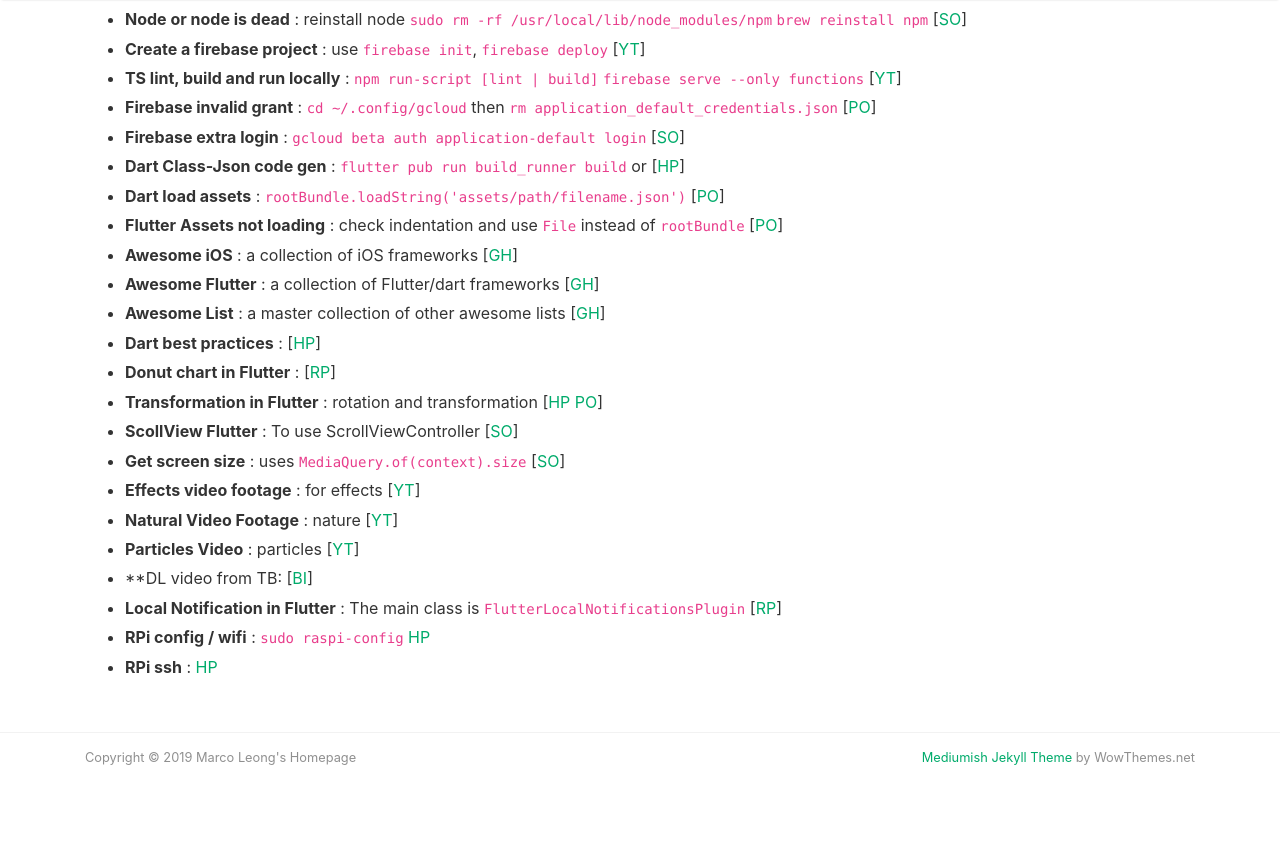
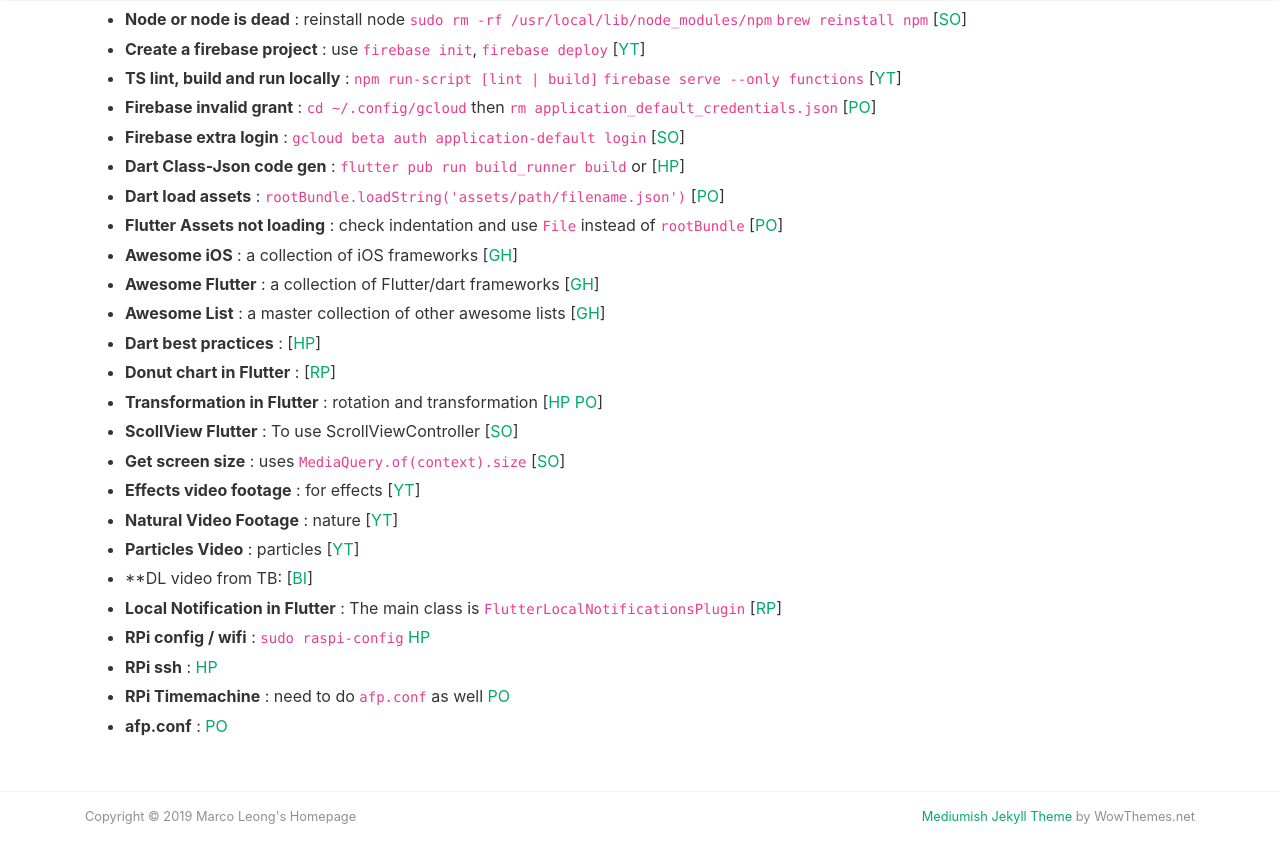
Before and after one commit to MarcoLeongDev/MarcoLeongDev.github.io, a Jekyll site: the page built from journey.md, in a window 1280 px wide and 900 px high, scrolled down 2331 px. Shown: the top 863 px of the window. Built offline with Jekyll 4.4.1, drawn with Linux system fonts in a browser that asks for light colours; nearby versions of some CDN libraries; our own code applies the rules of GitHub Pages for plain Markdown files; before the commit the page ends 3172 px from its top, so only the background shows below that.

Commit message:
Update journey.md

```diff
--- a/journey.md
+++ b/journey.md
@@ -75,6 +75,9 @@
 - **Local Notification in Flutter** : The main class is `FlutterLocalNotificationsPlugin` [[RP](https://pub.dev/packages/flutter_local_notifications#-readme-tab-)]
 - **RPi config / wifi** : `sudo raspi-config` [HP](https://www.raspberrypi.org/documentation/configuration/wireless/wireless-cli.md)
 - **RPi ssh** : [HP](https://www.raspberrypistarterkits.com/how-to/enable-ssh-raspberry-pi/)
+- **RPi Timemachine** : need to do `afp.conf` as well [PO](https://www.howtogeek.com/276468/how-to-use-a-raspberry-pi-as-a-networked-time-machine-drive-for-your-mac/)
+- **afp.conf** : [PO](https://archlinuxarm.org/forum/viewtopic.php?t=3329)
+
 
 
 
```
